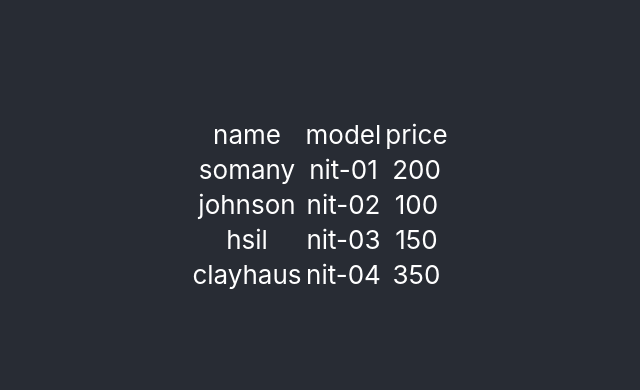
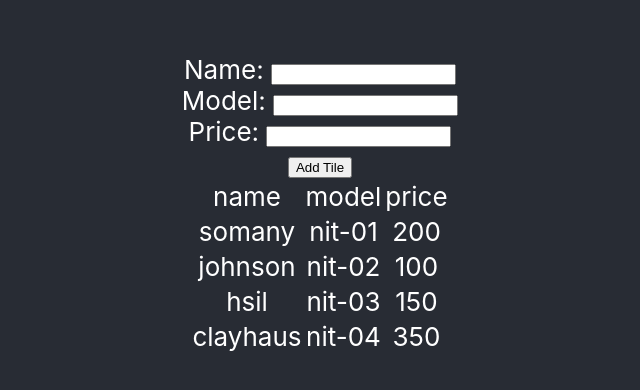
Before and after one commit to Kim-React/ReactTrnApp, a React (Create React App) app in the folder reacttrainapp/: page / in a window 1280 px wide. Shown: the part 196-586 px from the top of the page, without its empty margins (320-960 px from the left). Built offline with nearby package versions, Linux system fonts and the light colour scheme.

Commit message:
22useStateWithAddTileanduseRef

```diff
--- a/reacttrainapp/src/Components/Tilesf.js
+++ b/reacttrainapp/src/Components/Tilesf.js
@@ -1,8 +1,10 @@
-import React, { useState } from 'react'
+import React, { useState,useRef } from 'react'
 
 export default function Tilesf() {
 
-
+    const nameRef = useRef();
+    const modelRef = useRef();
+    const priceRef = useRef();
  const  initialTiles =[
         {"name":"somany","model":"nit-01","price":200},
         {"name":"johnson","model":"nit-02","price":100},
@@ -11,8 +13,25 @@
       ]
       const [tiles,setTiles] = useState(initialTiles);
 
-
+      function addTile(e){
+        e.preventDefault();
+        const tile = {
+            name:nameRef.current.value,
+            model:modelRef.current.value,
+            price:modelRef.current.value
+        }
+        setTiles([...tiles,tile]);
+      }
   return (
+<>
+    <div>
+        <form onSubmit={addTile}>
+        <div> Name:   <input type="text" ref={nameRef} /> </div>
+        <div> Model:   <input type="text" ref={modelRef} /></div>
+        <div> Price:   <input type="text" ref={priceRef} /></div>
+        <div> <button >Add Tile</button> </div>
+        </form>
+    </div>
     <div>
             <table>
                 <thead>
@@ -22,6 +41,7 @@
                         <td>price</td>
                     </tr>
                 </thead>
+                <tbody>
             {tiles.map((tile,index) => {
 
             return (
@@ -29,12 +49,15 @@
               <td>{tile.name}</td>
              <td>{tile.model}</td>
              <td>{tile.price}</td>
-            </tr>)
+            </tr>
 
+            )
       }
       )
     }
+     </tbody>
        </table>
     </div>
+    </>
   )
 }
```
